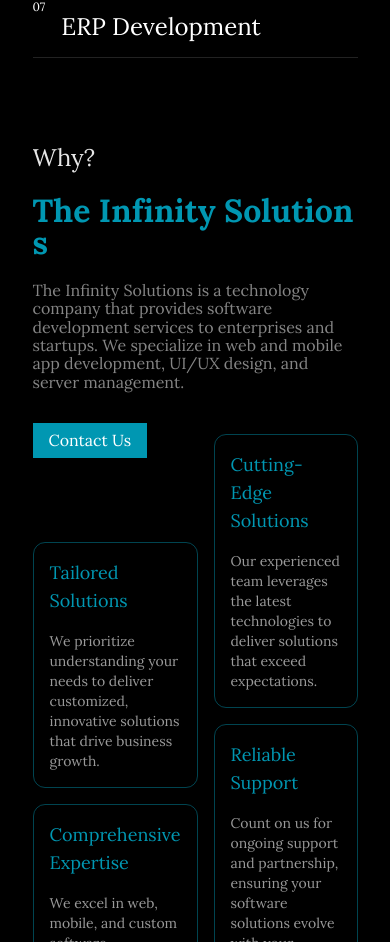
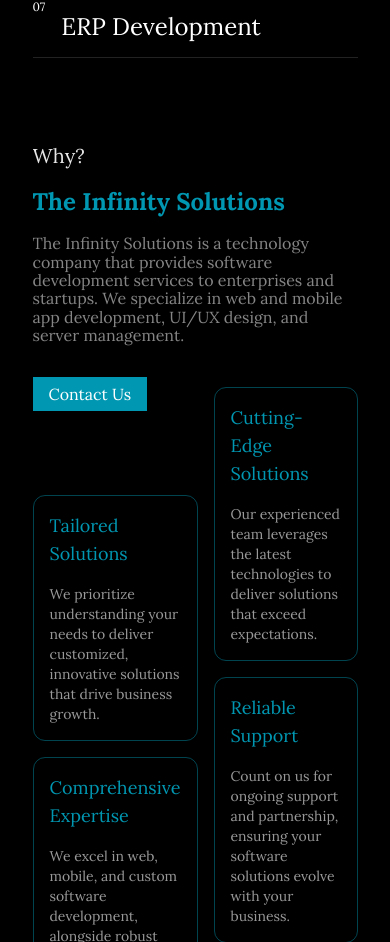
Before and after one commit to theinfinitysolutions/infinitysolutions_ui, a Next.js app: page / in a window 390 px wide. Shown: the part 1333-2275 px from the top of the page. Built offline with nearby package versions, Linux system fonts and the light colour scheme; what tailwindcss-3d would draw is missing.

Commit message:
minor fix

```diff
--- a/app/page.js
+++ b/app/page.js
@@ -315,8 +315,10 @@ export default function Home() {
         <section className="flex flex-col w-full relative z-0 overflow-hidden">
           <div className="flex flex-col md:flex-row w-full h-full justify-between items-center">
             <div className="flex flex-col w-full md:w-[40%] md:h-[80vh]  items-start justify-center">
-              <p className="text-white/90 text-2xl animate-slideUp">Why?</p>
-              <h1 className="text-[2rem] text-start font-bold leading-[2rem] overflow-hidden text-[#0097b2]">
+              <p className="text-white/90 text-xl md:text-2xl animate-slideUp">
+                Why?
+              </p>
+              <h1 className=" text-[1.5rem] md:text-[2rem] text-start font-bold leading-[2rem] overflow-hidden text-[#0097b2]">
                 {section3.split("").map((char, index) => (
                   <span
                     className="animate-slideUp inline-block [animation-fill-mode:backwards]"
```
